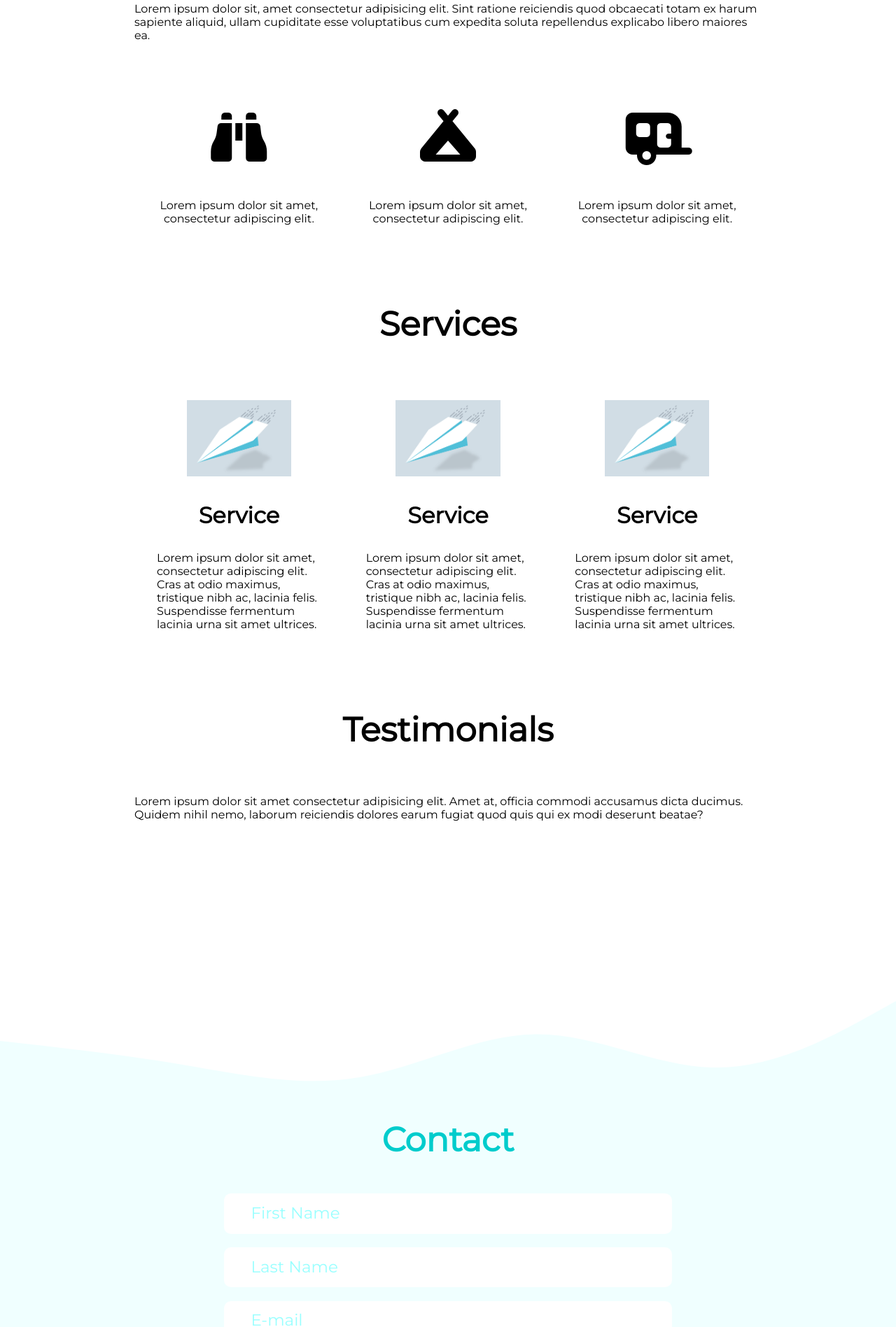
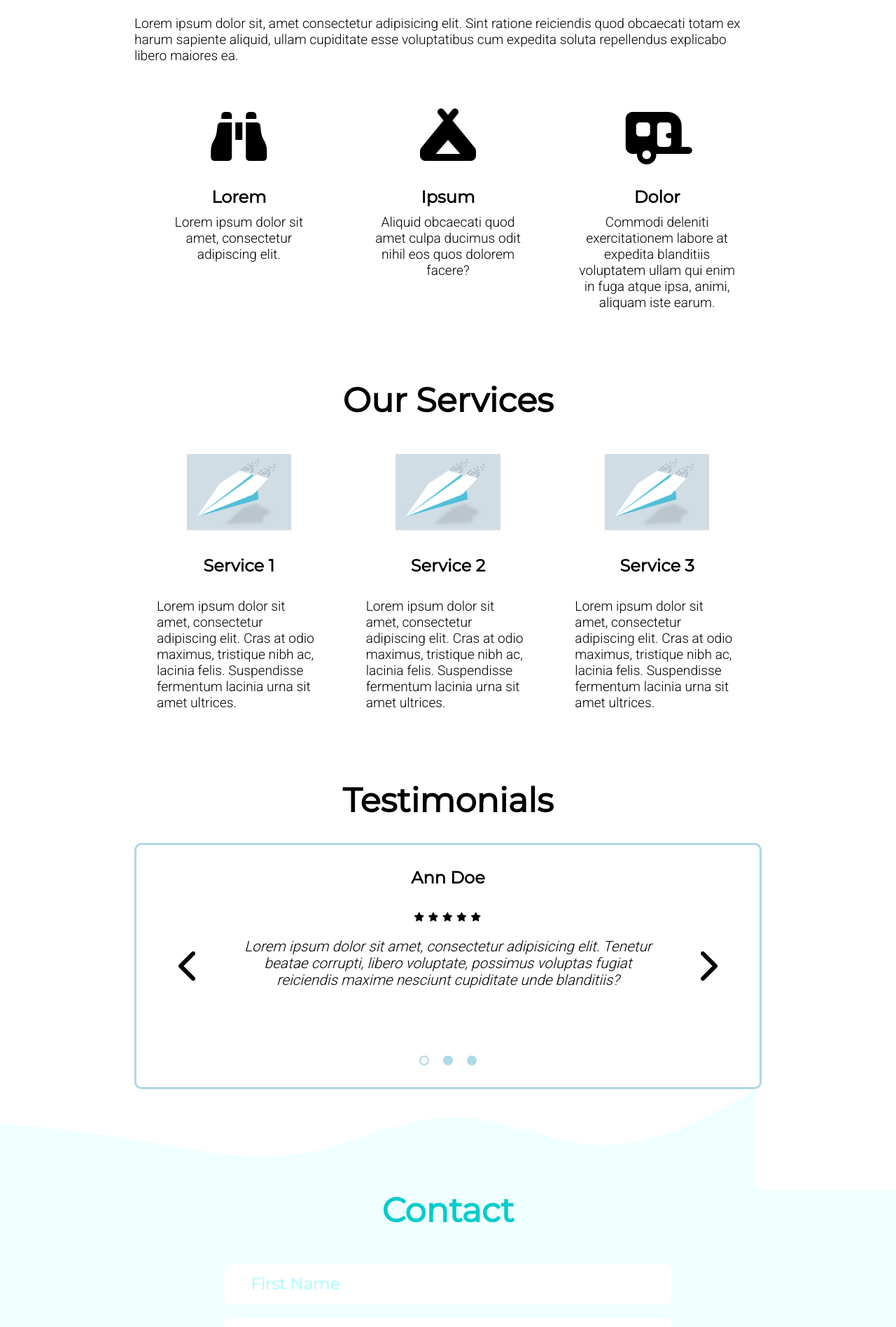
Before and after one commit to Karolina-Mieczkowska/CSS-Wireframe, a plain HTML site: page index.html in a window 1280 px wide. Shown: the part 903-2800 px from the top of the page at 70% size. Drawn offline with Linux system fonts and the light colour scheme.

Commit message:
Add carousel, diverse fonts, finish styling

```diff
--- a/index.html
+++ b/index.html
@@ -7,6 +7,8 @@
     <link rel="stylesheet" href="style.css">
     <link rel="preconnect" href="https://fonts.gstatic.com">
     <link href="https://fonts.googleapis.com/css2?family=Montserrat&display=swap" rel="stylesheet">
+    <link rel="preconnect" href="https://fonts.gstatic.com">
+    <link href="https://fonts.googleapis.com/css2?family=Roboto:wght@300&display=swap" rel="stylesheet">
     <link href="fontawesome/css/all.css" rel="stylesheet">
     <title>CSS Wireframe</title>
 </head>
@@ -35,7 +37,7 @@
             </nav>
         </div>
 
-        <section id="about" class="wave">
+        <section class="wave">
             <div class="website-description">
                 <h1>Website title and description</h1>
                 <p>Lorem ipsum dolor sit amet, consectetur adipiscing elit. Cras at odio maximus, tristique nibh ac, lacinia felis. Suspendisse fermentum lacinia urna sit amet ultrices.</p>
@@ -45,7 +47,7 @@
     </header>
     <main>
         <h2 class="about-title">About us</h2>
-        <div class="services-container">
+        <div class="about-container">
             <section class="about-description">
                 <p>Lorem ipsum dolor sit, amet consectetur adipisicing elit. Sint ratione reiciendis quod obcaecati totam ex harum sapiente aliquid, ullam cupiditate esse voluptatibus cum expedita soluta repellendus explicabo libero maiores ea.</p>
             </section>
@@ -56,6 +58,7 @@
                         <i class="fas fa-binoculars about-icon"></i>
                     </div>
                     <div class="service-description about-detail-description">
+                        <h3>Lorem</h3>
                         <p>Lorem ipsum dolor sit amet, consectetur adipiscing elit.</p>
                     </div>
                 </section>
@@ -64,7 +67,8 @@
                         <i class="fas fa-campground about-icon"></i>
                     </div>
                     <div class="service-description about-detail-description">
-                        <p>Lorem ipsum dolor sit amet, consectetur adipiscing elit.</p>
+                        <h3>Ipsum</h3>
+                        <p>Aliquid obcaecati quod amet culpa ducimus odit nihil eos quos dolorem facere?</p>
                     </div>
                 </section>
                 <section class="section">
@@ -73,15 +77,15 @@
                         <i class="fas fa-caravan about-icon"></i>
                     </div>
                     <div class="service-description about-detail-description">
-                        <p>Lorem ipsum dolor sit amet, consectetur adipiscing elit.</p>
+                        <h3>Dolor</h3>
+                        <p>Commodi deleniti exercitationem labore at expedita blanditiis voluptatem ullam qui enim in fuga atque ipsa, animi, aliquam iste earum.</p>
                     </div>
                 </section>
-                <section class="section blue"></section>
             </section>
         </div>
 
-        <h2 class="about-title">Services</h2>
-        <div class="services-container">
+        <h2 class="about-title">Our Services</h2>
+        <div class="about-container">
             <section id="services" class="services">
 
                 <section class="section">
@@ -89,7 +93,7 @@
                         <img class="vector-image" src="img/plane.png" alt="paper plane">
                     </div>
                     <div class="service-description">
-                        <h3>Service</h3>
+                        <h4>Service 1</h4>
                         <p>Lorem ipsum dolor sit amet, consectetur adipiscing elit. Cras at odio maximus, tristique nibh ac, lacinia felis. Suspendisse fermentum lacinia urna sit amet ultrices.</p>
                     </div>
                 </section>
@@ -98,7 +102,7 @@
                         <img class="vector-image" src="img/plane.png" alt="paper plane">
                     </div>
                     <div class="service-description">
-                        <h3>Service</h3>
+                        <h4>Service 2</h4>
                         <p>Lorem ipsum dolor sit amet, consectetur adipiscing elit. Cras at odio maximus, tristique nibh ac, lacinia felis. Suspendisse fermentum lacinia urna sit amet ultrices.</p>
                     </div>
                 </section>
@@ -108,7 +112,7 @@
                         <img class="vector-image" src="img/plane.png" alt="paper plane">
                     </div>
                     <div class="service-description">
-                        <h3>Service</h3>
+                        <h4>Service 3</h4>
                         <p>Lorem ipsum dolor sit amet, consectetur adipiscing elit. Cras at odio maximus, tristique nibh ac, lacinia felis. Suspendisse fermentum lacinia urna sit amet ultrices.</p>
                     </div>
                 </section>
@@ -116,38 +120,50 @@
             </section>
         </div>
 
-        <h2 class="about-title">Testimonials</h2>
-        <div class="services-container azure-bottom-wave bottom-services-container">
-            <section id="services" class="services">
-
-                <section class="section" style="height: 50vh;">
-                    <p>Lorem ipsum dolor sit amet consectetur adipisicing elit. Amet at, officia commodi accusamus dicta ducimus. Quidem nihil nemo, laborum reiciendis dolores earum fugiat quod quis qui ex modi deserunt beatae?</p>
-                </section>
-                <!-- <section class="section">
-                    <div class="vector-image-container">
-                        <img class="vector-image" src="img/plane.png" alt="paper plane">
-                    </div>
-                    <div class="service-description">
-                        <h3>Service</h3>
-                        <p>Lorem ipsum dolor sit amet, consectetur adipiscing elit. Cras at odio maximus, tristique nibh ac, lacinia felis. Suspendisse fermentum lacinia urna sit amet ultrices.</p>
-                    </div>
-                </section>
-                <section class="section">
-
-                    <div class="vector-image-container">
-                        <img class="vector-image" src="img/plane.png" alt="paper plane">
-                    </div>
-                    <div class="service-description">
-                        <h3>Service</h3>
-                        <p>Lorem ipsum dolor sit amet, consectetur adipiscing elit. Cras at odio maximus, tristique nibh ac, lacinia felis. Suspendisse fermentum lacinia urna sit amet ultrices.</p>
-                    </div>
-                </section>
-                <section class="section blue"></section> -->
-            </section>
-        </div>
-
-
-
+        <h2 id="testimonials" class="about-title">Testimonials</h2>
+        <section class="testimonials">
+            <div class="carousel">
+                <div class="slider">
+                    <section>
+                        <h4>Ann Doe</h4>
+                        <i class="fas fa-star"></i>
+                        <i class="fas fa-star"></i>
+                        <i class="fas fa-star"></i>
+                        <i class="fas fa-star"></i>
+                        <i class="fas fa-star"></i>
+                        <p>Lorem ipsum dolor sit amet, consectetur adipisicing elit. Tenetur beatae corrupti, libero voluptate, possimus voluptas fugiat reiciendis maxime nesciunt cupiditate unde blanditiis?</p>
+                    </section>
+                    <section>
+                        <h4>Jim Doe</h4>
+                        <i class="fas fa-star"></i>
+                        <i class="fas fa-star"></i>
+                        <i class="fas fa-star"></i>
+                        <i class="fas fa-star"></i>
+                        <i class="fas fa-star"></i>
+                        <p>Lorem ipsum dolor sit amet, consectetur adipisicing elit. Tenetur beatae corrupti, libero voluptate, possimus voluptas fugiat reiciendis maxime nesciunt cupiditate unde blanditiis?</p>
+                    </section>
+                    <section>
+                        <h4>Karen Doe</h4>
+                        <i class="fas fa-star"></i>
+                        <i class="fas fa-star"></i>
+                        <i class="fas fa-star"></i>
+                        <i class="fas fa-star"></i>
+                        <i class="fas fa-star"></i>
+                        <p>Lorem ipsum dolor sit amet, consectetur adipisicing elit. Tenetur beatae corrupti, libero voluptate, possimus voluptas fugiat reiciendis maxime nesciunt cupiditate unde blanditiis?</p>
+                    </section>
+                </div>
+            </div>
+            <div class="controls">
+                <span class="arrow left"><i class="fas fa-chevron-left"></i></span>
+                <span class="arrow right"><i class="fas fa-chevron-right"></i></span>
+                <ul>
+                    <li class="selected">Testimonial 1</li>
+                    <li>Testimonial 2</li>
+                    <li>Testimonial 3</li>
+                </ul>
+            </div>
+        </section>
+        <div class="azure-bottom-wave"></div>
 
         <section id="contact" class="contact h2-wave">
             <h2 class="contact-title">Contact</i></h2>
@@ -215,7 +231,7 @@
         </section>
         <hr>
         <aside class="footer-bottom-section">
-            <h3 class="footer-logo"><i class="fas fa-igloo logo-icon"></i>Logo</h2>
+            <h3 class="footer-logo"><i class="fas fa-igloo logo-icon"></i>Logo</h3>
             <button class="footer-button"><a href="#contact">Get in touch</a></button>
         </aside>
 
--- a/style.css
+++ b/style.css
@@ -6,7 +6,6 @@
 
 html, body {
     height: 100%;
-    width: 100%;
     margin: 0;
     font-family: 'Montserrat', sans-serif;
     color: #000;
@@ -17,6 +16,11 @@ a {
     color: darkslategrey;
 }
 
+p {
+    font-size: 1.2em;
+    font-family: 'Roboto', sans-serif;
+}
+
 /* ........................................................General */
 /* ........................................................Desktop Nav */
 
@@ -24,6 +28,8 @@ a {
     height: 50px;
     position: fixed;
     top: 0;
+    left: 0;
+    z-index: 1;
     width: 100%;
 }
 
@@ -34,6 +40,7 @@ a {
     list-style: none;
     display: flex;
     justify-content: flex-end;
+    position: relative;
 }
 
 .desktop-nav ul li {
@@ -126,25 +133,36 @@ a {
 /* ........................................................Mobile Nav */
 /* ..................................Header */
 
-header {
-    background: #00cccc;
+.header {
+    background-image: url(img/background.png);
+    background-repeat: no-repeat;
+    background-position-x: center;
+    background-size: cover;
     height: 100%;
-    width: 100%;
-    padding-top: 60px;
 }
 
-.website-description > p {
-    font-weight: bolder;
-    font-size: 1.5em;
-    float: left;
-    margin: 0;
+.website-description {
+    width: 70%;
+    height: 70%;
+    padding-left: 5em;
 }
 
 .website-description > h1 {
     font-size: 3em;
 }
 
+.website-description > p {
+    font-weight: bolder;
+    font-size: 1.5em;
+    font-family: 'Montserrat', sans-serif;;
+    float: left;
+    margin: 0;
+}
+
 @media only screen and (max-width: 600px) {
+    .website-description {
+        margin-bottom: 3em;
+    }
     .website-description > p {
         font-size: 1em;
     }
@@ -153,27 +171,12 @@ header {
     }
   }
 
-.website-description {
-    width: 60%;
-    height: 70%;
-    padding-left: 5em;
-}
-
-.header {
-    display: flex;
-    flex-direction: column;
-    justify-content: space-between;
-    background-image: url(img/background.png);
-    background-repeat: no-repeat;
-    background-position-x: center;
-    background-position-y: top;
-    background-size: cover;
-}
-
-
-
 /* ..................................Header */
 /* ..................................About */
+
+.about-container {
+    padding-top: 3em;
+}
 
 .about-icon {
     font-size: 5em;
@@ -188,10 +191,18 @@ header {
     background-color: transparent;
 }
 
-
-
 .about-detail-description {
     text-align: center;
+}
+
+.about-detail-description h3 {
+    font-size: 1.5em;
+    font-weight: ;
+    margin-block-end: 0;
+}
+
+.about-detail-description p {
+    margin-block-start: 0.5em;
 }
 
 /* ..................................About */
@@ -199,7 +210,6 @@ header {
 
 .services {
     display: flex;
-    flex-direction: row;
     width: 70%;
     margin-left: auto;
     margin-right: auto;
@@ -208,17 +218,23 @@ header {
     /* padding-bottom: 5em; */
 }
 
+#about section {
+    flex: 1;
+}
+
+.services-title {
+    margin-block-end: 0.83em;
+    font-size: 3em;
+}
+
 .service-section {
     padding-bottom: 3em;
 }
 
 .services-container {
-    background: white;
     padding-bottom: 1em;
     /* height: 37em; */
 }
-
-
 
 .vector-image {
     height: auto;
@@ -227,12 +243,18 @@ header {
 
 .vector-image-container {
     text-align: center;
-    padding-top: 2em;
+    padding-top: 0;
 }
 
 .service-description {
     padding: 2em;
     background-color: transparent;
+}
+
+.service-description h4 {
+    font-size: 1.5em;
+    text-align: center;
+    margin-block-start: 0;
 }
 
 .blue {
@@ -242,9 +264,120 @@ header {
 /* ......................................................................Services */
 /* ......................................................................Testimonials */
 
-.bottom-services-container {
-    padding-bottom: 5em;
+.testimonials {
+    width: 70%;
+    height: 22em;
+    margin-left: auto;
+    margin-right: auto;
+    position: relative;
+    top: 6em;
+    margin-top: -4em;
 }
+
+.carousel {
+    border: 3px solid lightblue;
+    border-radius: 10px;
+    height: 100%;
+    position: relative;
+    overflow: hidden;
+}
+
+.slider {
+    height: 100%;
+    width: 300%;
+    display: flex;
+    transition: all 0.5s ease;
+}
+
+.slider section {
+    flex-basis: 100%;
+    text-align: center;
+}
+
+.controls .arrow {
+    position: absolute;
+    top: 50%;
+    transform: translateY(-50%);
+    cursor: pointer;
+}
+
+.arrow i {
+    font-size: 3em;
+    padding-right: 0;
+}
+
+.arrow.left {
+    left: 3em;
+}
+
+.arrow.right {
+    right: 3em;
+}
+
+.slider section h4 {
+    font-size: 1.5em;
+}
+
+.slider section p {
+    padding: 0 7em;
+    font-size: 1.3em;
+    font-style: italic;
+}
+
+.slider section i {
+    font-size: 0.8em;
+}
+
+@media only screen and (max-width: 600px) {
+    .testimonials {
+        width: 100%;
+        top: 10em;
+        margin-top: -9em;
+    }
+    .carousel {
+        border: none;
+    }
+    .arrow.left {
+        left: 1em;
+    }
+    .arrow.right {
+        right: 1em;
+    }
+    .slider section p {
+        padding: 0 5em;
+        font-size: 1em;
+    }
+  }
+
+/* ......................................Testimonial list */
+
+.controls ul {
+    position: absolute;
+    bottom: 1.5em;
+    left: 50%;
+    transform: translate(-50%);
+    list-style: none;
+    display: flex;
+    padding: 0;
+    margin: 0;
+}
+
+.controls ul li {
+    width: 14px;
+    height: 14px;
+    border: 2px solid lightblue;
+    border-radius: 50px;
+    margin: 10px;
+    background: lightblue;
+    font-size: 0px;
+    cursor: pointer;
+}
+
+.controls ul li.selected {
+    background: transparent;
+}
+
+/* ......................................Testimonial list */
 
 /* ......................................................................Testimonials */
 /* ..................................Form */
@@ -516,9 +649,9 @@ hr {
 /* ..................................................................Titles */
 
 .about-title {
-    margin-bottom: 1em;
+    margin-bottom: 0;
     margin-top: 1em;
-
+    font-size: 3em;
 }
 
 .about-title:first-child {
@@ -530,6 +663,7 @@ hr {
     padding-bottom: 1em;
     text-align: center;
     color: #00cccc;
+    font-size: 3em;
 }
 
 .description-title {
@@ -574,6 +708,7 @@ h2 {
     background-image: url(waves/azure-bottom-wave.svg);
     background-repeat: no-repeat;
     background-position-y: 101%;
+    height: 15em;
     /* width: 100%;
     height: 100%; */
     /* position: absolute; */
@@ -639,10 +774,17 @@ h2 {
     .about-title {
         margin-bottom: 0;
         margin-top: 0;
+        font-size: 2em;
     }
     .about-title:first-child {
         margin-top: 1em;
     }
+    p {
+        font-size: 1em;
+    }
+    .services-title {
+        font-size: 2em;
+    }
   }
 
   /* ...................................................................Responsive */
```
Also changed, not shown: index.js (+36 -0 lines).
